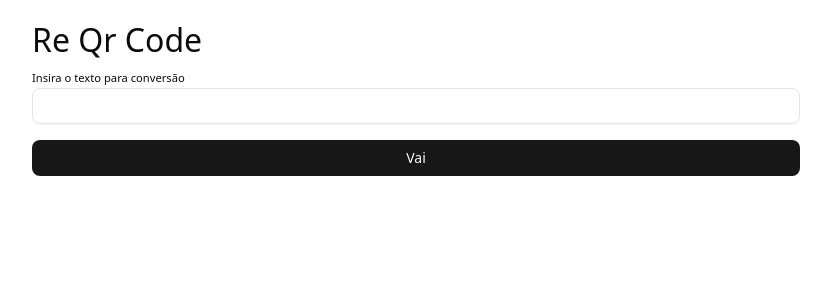
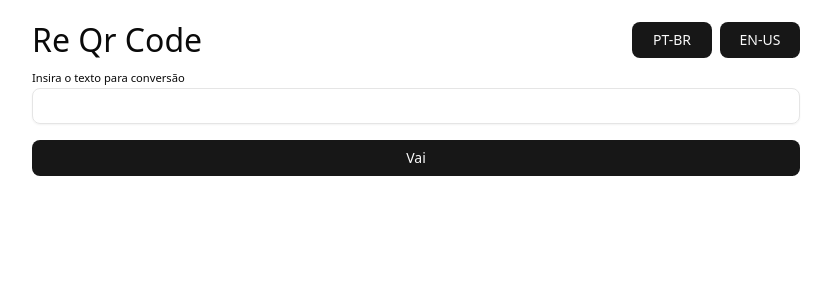
Before and after one commit to ianer-glitch/ReQrCodeCard, a Next.js app in the folder re-qr-code-card/: page /qr-code/home in a window 1280 px wide. Shown: the top 300 px of the page, without its empty margins (224-1055 px from the left). Built offline with nearby package versions, Linux system fonts and the light colour scheme.

Commit message:
feat: added languagesButton

```diff
--- a/re-qr-code-card/src/app/qr-code/home/page.tsx
+++ b/re-qr-code-card/src/app/qr-code/home/page.tsx
@@ -1,10 +1,14 @@
 import { Title } from "@/shared/components/atoms/title";
 import { HomeForm } from "../components/homeForm/homeForm";
+import { LanguagesButton } from "@/shared/components/molecules/languagesButton/languageButton";
 
 export default function Home(){
     return (
         <div>
+            <div className="flex w-full items-center justify-between">
             <Title>Re Qr Code</Title>
+            <LanguagesButton/>
+            </div>
             <HomeForm/>
         </div>
     )
--- a/re-qr-code-card/src/app/qr-code/layout.tsx
+++ b/re-qr-code-card/src/app/qr-code/layout.tsx
@@ -1,5 +1,6 @@
 import  { ReactNode } from "react";
 import styles from "./qr-code.module.css"
+
 
 
 export default function QrCodeLayout({children}: Readonly<{children : ReactNode}>){
--- a/re-qr-code-card/src/app/qr-code/qr-code-view/page.tsx
+++ b/re-qr-code-card/src/app/qr-code/qr-code-view/page.tsx
@@ -2,10 +2,11 @@
 import { Title } from "@/shared/components/atoms/title";
 import { QrCodeStore } from "../state/QrCodeStore";
 import Image from 'next/image'
-import { BackButton } from "@/shared/components/molecules/backButton";
+
 import { useEffect, useState } from "react";
 import style from "./qr-code-view.module.css"
 import { useTranslation } from "@/locales";
+import { BackButton } from "@/shared/components/molecules/backButton/backButton";
 
 
 export default function QrCodeView(){
--- a/re-qr-code-card/src/shared/components/molecules/backButton.tsx
+++ b/re-qr-code-card/src/shared/components/molecules/backButton/backButton.tsx
@@ -1,6 +1,7 @@
 import { useRouter } from "next/navigation"
-import { Button } from "../atoms/button/button"
+
 import { useTranslation } from "@/locales"
+import { Button } from "../../atoms/button/button"
 
 export const  BackButton = () => {
     const router = useRouter()
--- /dev/null
+++ b/re-qr-code-card/src/shared/components/molecules/languagesButton/languageButton.tsx
@@ -0,0 +1,22 @@
+'use client'
+
+import { LanguageResourcesType, useTranslation } from "@/locales"
+import { Button } from "../../atoms/button/button"
+
+export const LanguagesButton = () =>{
+    const {changeLanguage} = useTranslation()
+
+
+
+    const handleLanguageChange =  (newLanguage :LanguageResourcesType) => {
+        changeLanguage(newLanguage)
+    }
+
+
+    return (
+        <ul className="flex items-center justify-center gap-2">
+            <Button className="w-20" onClick={() => handleLanguageChange("ptBR")}>PT-BR</Button>
+            <Button className="w-20" onClick={() =>handleLanguageChange("enUS")}>EN-US</Button>
+        </ul>
+    )
+}
```
